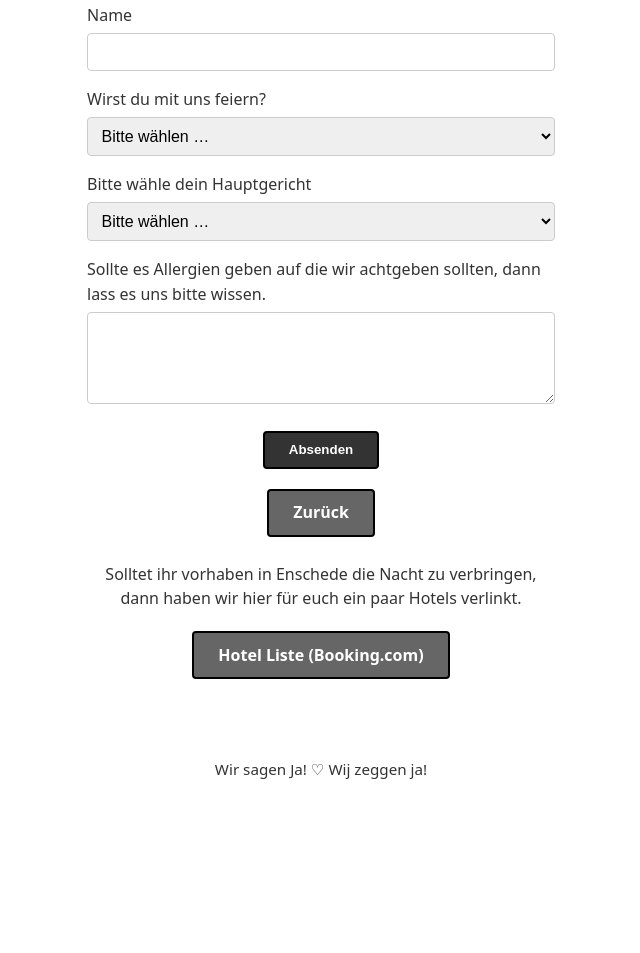
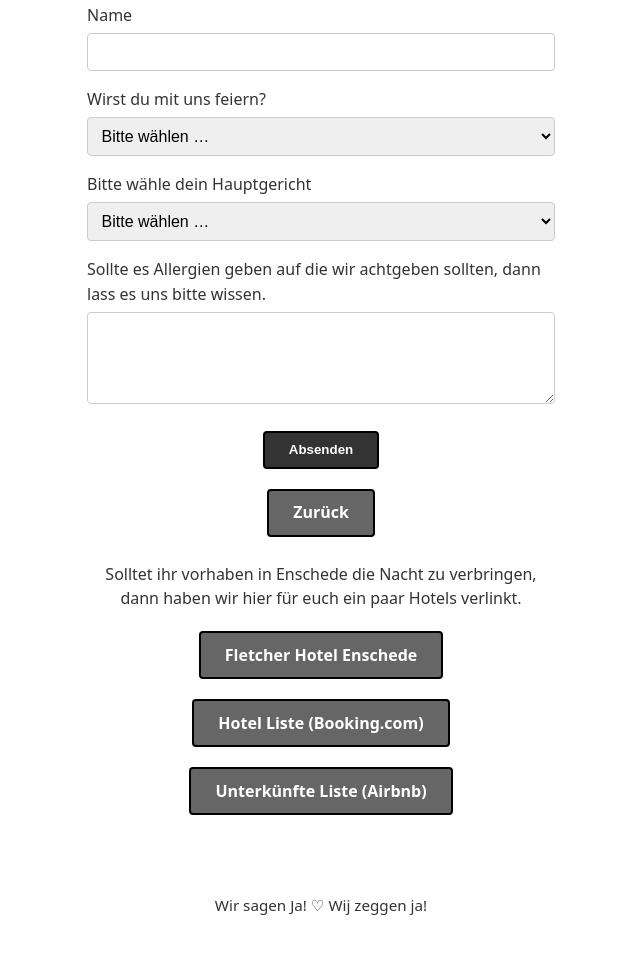
Before and after one commit to madmobmurphy/wedding_site_package, a plain HTML site: page rsvp.html in a window 1280 px wide. Shown: the part 754-1707 px from the top of the page, without its empty margins (319-959 px from the left). Before the commit the page ends 1583 px from the top, so only its background shows below. Drawn offline with Linux system fonts and the light colour scheme.

Commit message:
Update rsvp.html

```diff
--- a/rsvp.html
+++ b/rsvp.html
@@ -48,13 +48,25 @@
     </form>
 
     <div class="btn-container">
-      <a href="index.html" class="btn btn-back">Zurück</a> <br><br>
+      <a href="index.html" class="btn btn-back">Zurück</a>
+      <br>
+      <br>
       Solltet ihr vorhaben in Enschede die Nacht zu verbringen,<br>
       dann haben wir hier für euch ein paar Hotels verlinkt.<br>
+      <a class="btn btn-back"
+      href="https://www.fletcherhotelenschede.nl/de/"
+      target="_blank" rel="noopener noreferrer">
+      Fletcher Hotel Enschede
+    </a>
       <a class="btn btn-back"
       href="https://www.booking.com/searchresults.de.html?label=duc511jc-1DCAMoqQFCCGVuc2NoZWRlSDNYA2ipAYgBAZgBB7gBF8gBDNgBA-gBAYgCAagCA7gCztmBwwbAAgHSAiQzMzE5ZWNkZi01OTUyLTQ4MDYtYmEwNy0xZmI1NGU0NDRhMGbYAgTgAgE&sid=9ffa27ce4128f7d5e991392e185198b9&aid=390156&ss=Enschede&ssne=Enschede&ssne_untouched=Enschede&efdco=1&lang=de&sb=1&src_elem=sb&dest_id=-2144209&dest_type=city&checkin=2025-10-06&checkout=2025-10-07&group_adults=2&no_rooms=1&group_children=0&sb_travel_purpose=leisure&order=price&force_referer="
       target="_blank" rel="noopener noreferrer">
       Hotel Liste (Booking.com)
+    </a>
+      <a class="btn btn-back"
+      href="https://www.airbnb.de/s/Enschede-City/homes?refinement_paths%5B%5D=%2Fhomes&place_id=ChIJ78ZZynUUuEcREsMLR8KmEXc&location_bb=QlDlIUDczjpCUN1vQNxilw%3D%3D&acp_id=af195cf8-264c-4ab1-b921-8d00866d132d&date_picker_type=calendar&checkin=2025-10-06&checkout=2025-10-07&source=structured_search_input_header&search_type=autocomplete_click"
+      target="_blank" rel="noopener noreferrer">
+      Unterkünfte Liste (Airbnb)
     </a>
   </div>
 
```
